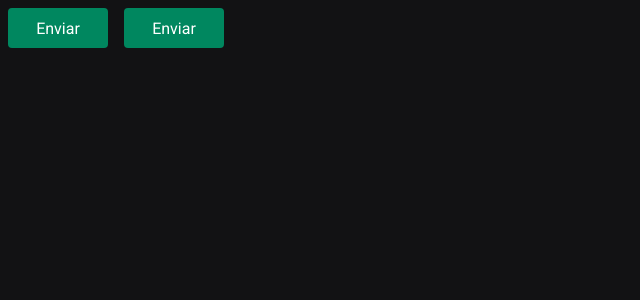
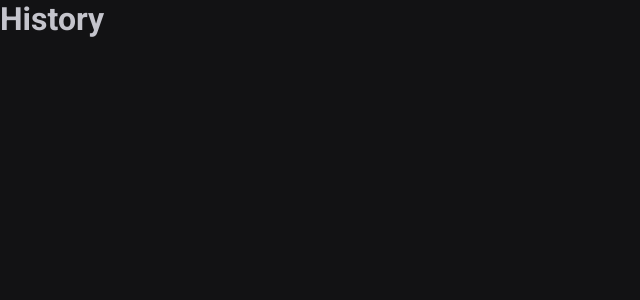
Before and after one commit to vitorbv/02-igniteTimer, a React (Vite) app: page /history in a window 1280 px wide. Shown: the top 300 px of the page, without its empty margins (0-640 px from the left). Built offline with nearby package versions, Linux system fonts and the light colour scheme.

Commit message:
Criando rotas de homepage e history

```diff
--- a/package.json
+++ b/package.json
@@ -12,6 +12,7 @@
   "dependencies": {
     "react": "^18.3.1",
     "react-dom": "^18.3.1",
+    "react-router-dom": "^7.1.5",
     "styled-components": "^6.1.14"
   },
   "devDependencies": {
--- a/src/App.tsx
+++ b/src/App.tsx
@@ -1,17 +1,16 @@
 import { ThemeProvider } from "styled-components";
-import { Button } from "./components/Button";
+import { BrowserRouter } from "react-router-dom";
+import { Router } from "./components/Router";
 
+import { GlobalStyle } from "./styles/global";
 import { defaultTheme } from "./styles/themes/default";
-import { GlobalStyle } from "./styles/global";
-// import { ButtonContainer } from "./components/Button.styles";
-
 
 export function App() {
   return (
     <ThemeProvider theme={defaultTheme}>
-      <Button variant="primary"/>
-      <Button variant="secondary"/>
-
+      <BrowserRouter>
+        <Router />
+      </BrowserRouter>
 
       <GlobalStyle />
     </ThemeProvider>
--- a/src/components/Button.tsx
+++ /dev/null
@@ -1,9 +0,0 @@
-import { ButtonContainer, ButtonVariant } from "./Button.styles";
-
-interface ButtonProps {
-  variant?: ButtonVariant;
-}
-
-export function Button({ variant = 'primary' }: ButtonProps) {
-  return <ButtonContainer variant={variant}>Enviar</ButtonContainer>
-}
--- /dev/null
+++ b/src/components/Router.tsx
@@ -0,0 +1,12 @@
+import { Routes, Route } from 'react-router-dom'
+import { Home } from '../pages/Home';
+import { History } from '../pages/History';
+
+export function Router() {
+  return (
+    <Routes>
+      <Route path="/" element={<Home />}></Route>
+      <Route path="/history" element={<History />}></Route>
+    </Routes>
+  );
+}
--- /dev/null
+++ b/src/pages/History.tsx
@@ -0,0 +1,3 @@
+export function History() {
+  return <h1>History</h1>
+}
--- /dev/null
+++ b/src/pages/Home.tsx
@@ -0,0 +1,3 @@
+export function Home() {
+  return <h1>Home</h1>
+}
```
Also changed, not shown: 1 other file (tests, documents, lock files or other folders).
